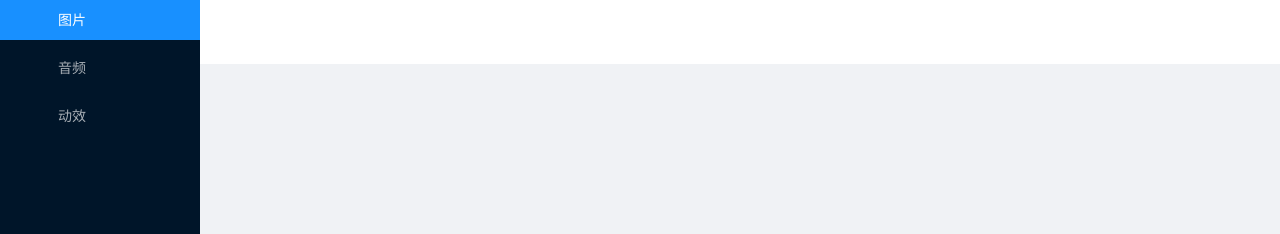
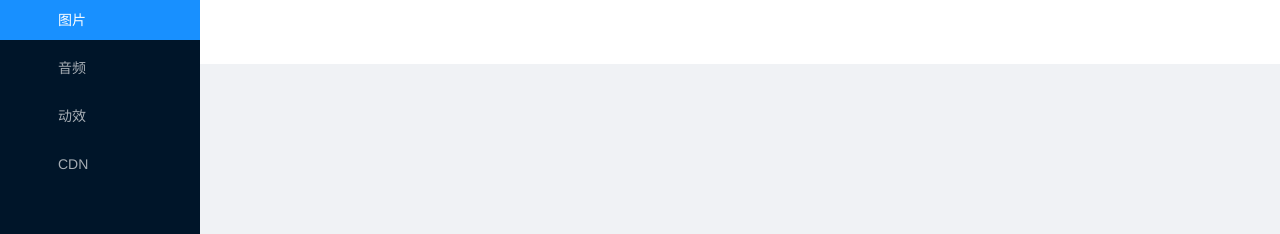
Before and after one commit to MagicHacker/resource-gluttonous, a Vue app: page /main in a window 1280 px wide. Shown: the top 234 px of the page. Built offline with nearby package versions, Linux system fonts and the light colour scheme.

Commit message:
feat: 构建cdn页面

```diff
--- a/src/router/index.js
+++ b/src/router/index.js
@@ -23,6 +23,11 @@ const routes = [
         path: 'lotties',
         name: 'Lotties',
         component: () => import('../views/lotties.vue')
+      },
+      {
+        path: 'cdns',
+        name: 'Cdns',
+        component: () => import('../views/cdn.vue')
       }
     ]
   },
--- /dev/null
+++ b/src/views/cdn.vue
@@ -0,0 +1,16 @@
+<template>
+  <div class="cdn-wrapper">
+    <a-button>一键CDN</a-button>
+  </div>
+</template>
+<script>
+export default {
+  name: 'cdnComponents'
+}
+</script>
+<style lang="less" scoped>
+.cdn-wrapper {
+  width: 100%;
+  padding: 20px 0px 0px 30px;
+}
+</style>
--- a/src/views/main.vue
+++ b/src/views/main.vue
@@ -18,6 +18,12 @@
           <router-link to="/main/lotties">
             <a-icon type="deployment-unit" />
             <span>动效</span>
+          </router-link>
+        </a-menu-item>
+        <a-menu-item key="4">
+          <router-link to="/main/cdns">
+            <a-icon type="funnel-plot" />
+            <span>CDN</span>
           </router-link>
         </a-menu-item>
       </a-menu>
```
